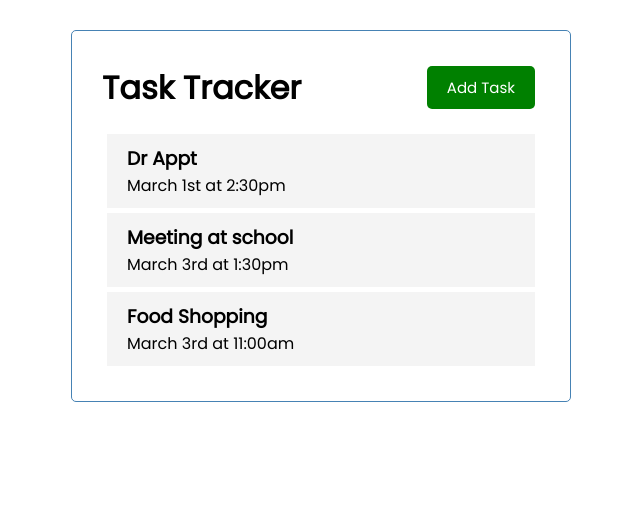
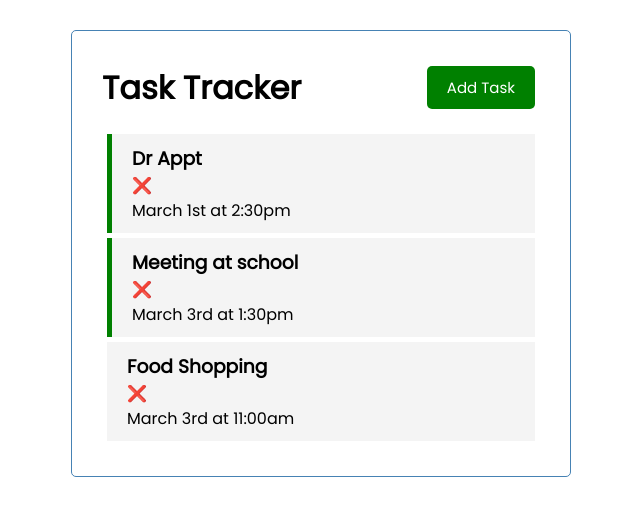
Before and after one commit to samanthalaine/vue-task-tracker, a Vue app in the folder task-tracker/: page / in a window 1280 px wide. Shown: the top 516 px of the page, without its empty margins (319-959 px from the left). Built offline with nearby package versions, Linux system fonts and the light colour scheme; a small style sheet from the web is missing.

Commit message:
add delete taskfunction

```diff
--- a/task-tracker/src/App.vue
+++ b/task-tracker/src/App.vue
@@ -1,31 +1,48 @@
 <template>
   <div class="container">
     <Header title="Task Tracker" />
-    <Tasks :tasks="tasks"/>
-
+    <Tasks @delete-task="deleteTask" :tasks="tasks" />
   </div>
 </template>
 
 <script>
 import Header from "./components/Header";
-import Tasks from "./components/Tasks"
+import Tasks from "./components/Tasks";
 
 export default {
   name: "App",
   components: {
     Header,
-    Tasks
+    Tasks,
   },
   data() {
     return {
       tasks: [],
     };
   },
+
+  methods: {
+    deleteTask(id) {
+      if (confirm("Are you sure you want to delete?")) {
+        this.tasks = this.tasks.filter((task) => task.id !== id);
+      }
+    },
+  },
   created() {
     this.tasks = [
       { id: 1, text: "Dr Appt", day: "March 1st at 2:30pm", reminder: true },
-      { id: 2, text: "Meeting at school", day: "March 3rd at 1:30pm", reminder: true },
-      { id: 3, text: "Food Shopping", day: "March 3rd at 11:00am", reminder: false },
+      {
+        id: 2,
+        text: "Meeting at school",
+        day: "March 3rd at 1:30pm",
+        reminder: true,
+      },
+      {
+        id: 3,
+        text: "Food Shopping",
+        day: "March 3rd at 11:00am",
+        reminder: false,
+      },
     ];
   },
 };
--- a/task-tracker/src/components/Task.vue
+++ b/task-tracker/src/components/Task.vue
@@ -1,9 +1,12 @@
 <template>
-  <div class="task">
+  <div :class="[task.reminder ? 'reminder' :  '', 'task']">
     <h3>{{ task.text }}</h3>
+    <span @click="onDelete(task.id)">❌</span>
     <p>{{ task.day }}</p>
   </div>
 </template>
+
+
 
 <script>
 export default {
@@ -11,8 +14,15 @@
   props: {
     task: Object,
   },
+  methods: {
+      onDelete(id){
+          this.$emit('delete-task', id)
+      }
+  }
 };
 </script>
+
+
 
 <style scope>
 .fas {
--- a/task-tracker/src/components/Tasks.vue
+++ b/task-tracker/src/components/Tasks.vue
@@ -1,7 +1,7 @@
 <template>
   <div>
     <div :key="task.id" v-for="task in tasks">
-      <Task :task="task" />
+      <Task @delete-task="$emit('delete-task', task.id)" :task="task" />
     </div>
   </div>
 </template>
@@ -17,5 +17,6 @@
   components: {
     Task,
   },
+  emits: ['delete-task'],
 };
 </script>
```
